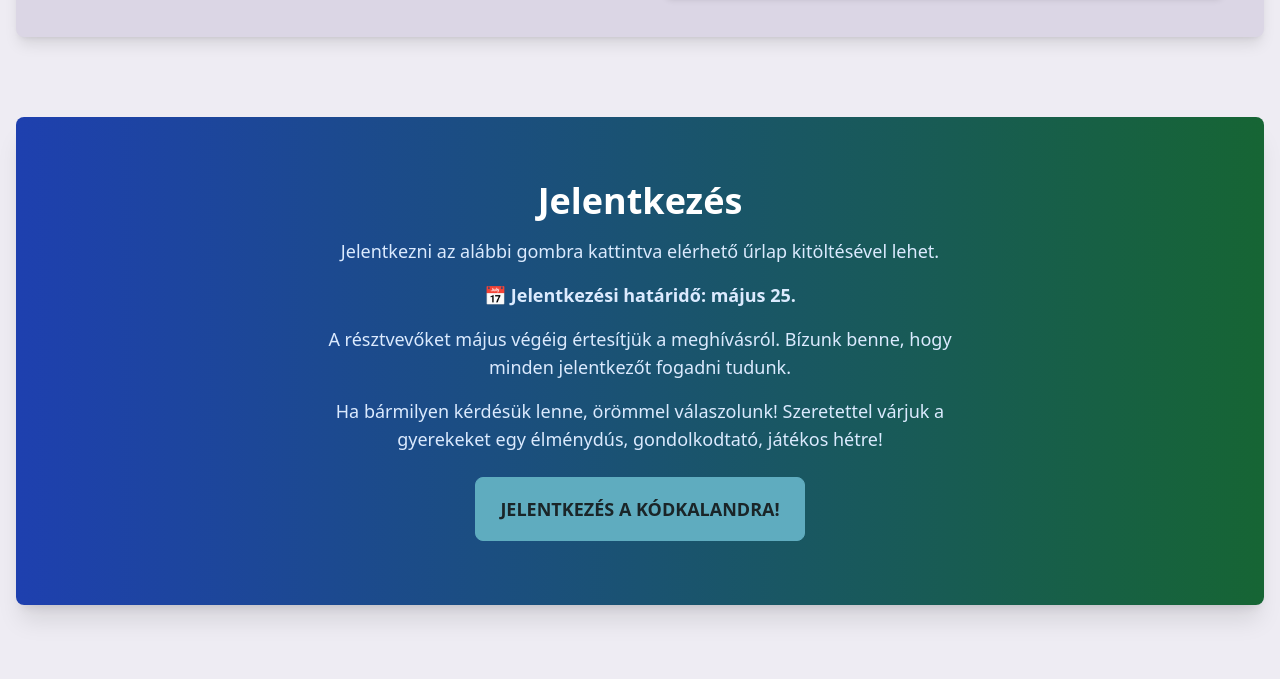
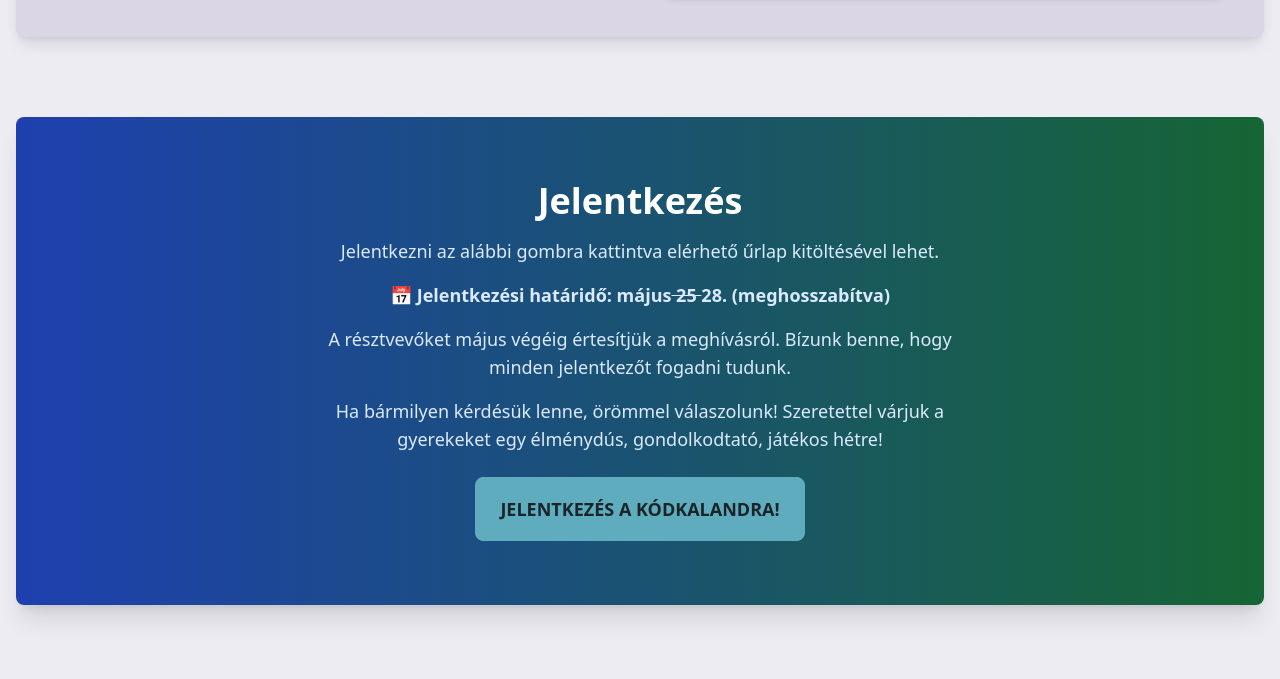
Before and after one commit to algoproclub/algopro-web, a website built with webpack: page public/kodkaland/index.html in a window 1280 px wide. Shown: the part 3159-3838 px from the top of the page. Built offline with nearby package versions, Linux system fonts and the light colour scheme; what theme-change would draw is missing.

Commit message:
extend deadline

```diff
--- a/public/kodkaland/index.html
+++ b/public/kodkaland/index.html
@@ -208,7 +208,7 @@
                 <h2 class="text-3xl md:text-4xl font-bold mb-4 text-white">Jelentkezés</h2>
                 <p class="mb-4 text-lg text-blue-100">Jelentkezni az alábbi gombra kattintva elérhető űrlap kitöltésével
                     lehet.</p>
-                <p class="mb-4 text-lg text-blue-100">📅 <b>Jelentkezési határidő: május 25.</b></p>
+                <p class="mb-4 text-lg text-blue-100">📅 <b>Jelentkezési határidő: május<s> 25 </s> 28. (meghosszabítva)</b></p>
                 <p class="mb-4 text-lg text-blue-100">A résztvevőket május végéig értesítjük a meghívásról. Bízunk
                     benne, hogy minden jelentkezőt fogadni tudunk.</p>
                 <p class="mb-6 text-lg text-blue-100">Ha bármilyen kérdésük lenne, örömmel válaszolunk! Szeretettel
```
